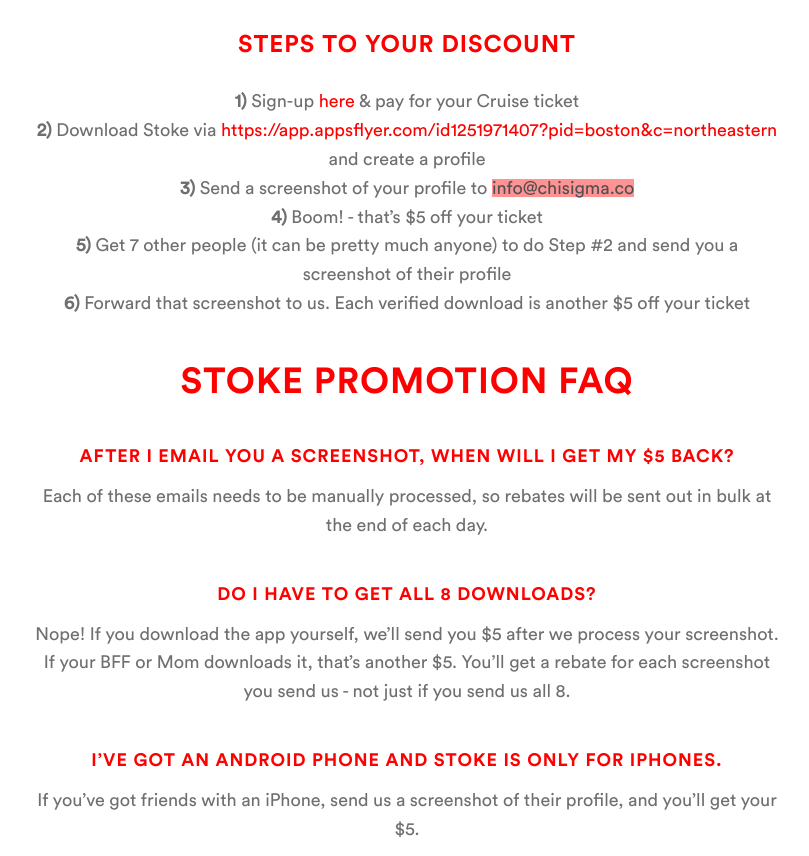
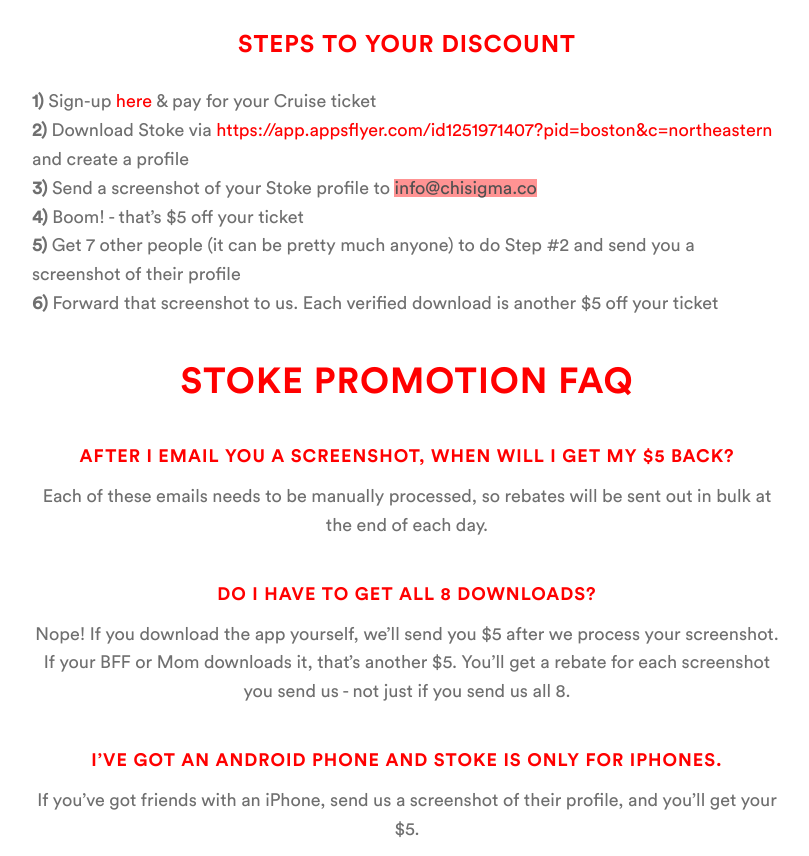
Before and after one commit to ChiSigma/spirited-away-splash, a website: page index.html in a window 1280 px wide. Shown: the part 5261-6117 px from the top of the page, without its empty margins (233-1042 px from the left). Drawn offline with Linux system fonts and the light colour scheme.

Commit message:
Fix text align and clarify stoke profile

```diff
--- a/index.html
+++ b/index.html
@@ -173,10 +173,10 @@
                         Thanks to our wonderful friends at Stoke, with only a few minutes of effort, you can earn a discounted ticket. For every person that you get to download Stoke, you get $5 off your Cruise ticket. Hit a max of 8 downloads and you just got yourself a free ticket!
                     </p>
                     <h3 style="margin-bottom: 0px;">Steps to Your Discount</h3>
-                    <p>
+                    <p style="text-align: left;">
                         <br><strong>1)</strong> Sign-up <a style="color: red;" target="_blank" href="https://manifest.chisigma.co/passengerform">here</a> &amp; pay for your Cruise ticket
                         <br><strong>2)</strong> Download Stoke via <a style="color: red;" target="_blank" href="https://app.appsflyer.com/id1251971407?pid=boston&c=northeastern">https://app.appsflyer.com/id1251971407?pid=boston&amp;c=northeastern</a> and create a profile
-                        <br><strong>3)</strong> Send a screenshot of your profile to <a href="mailto:info@chisigma.co" class="link">info@chisigma.co</a>
+                        <br><strong>3)</strong> Send a screenshot of your Stoke profile to <a href="mailto:info@chisigma.co" class="link">info@chisigma.co</a>
                         <br><strong>4)</strong> Boom! - that’s $5 off your ticket
                         <br><strong>5)</strong> Get 7 other people (it can be pretty much anyone) to do Step #2 and send you a screenshot of their profile
                         <br><strong>6)</strong> Forward that screenshot to us. Each verified download is another $5 off your ticket
```
